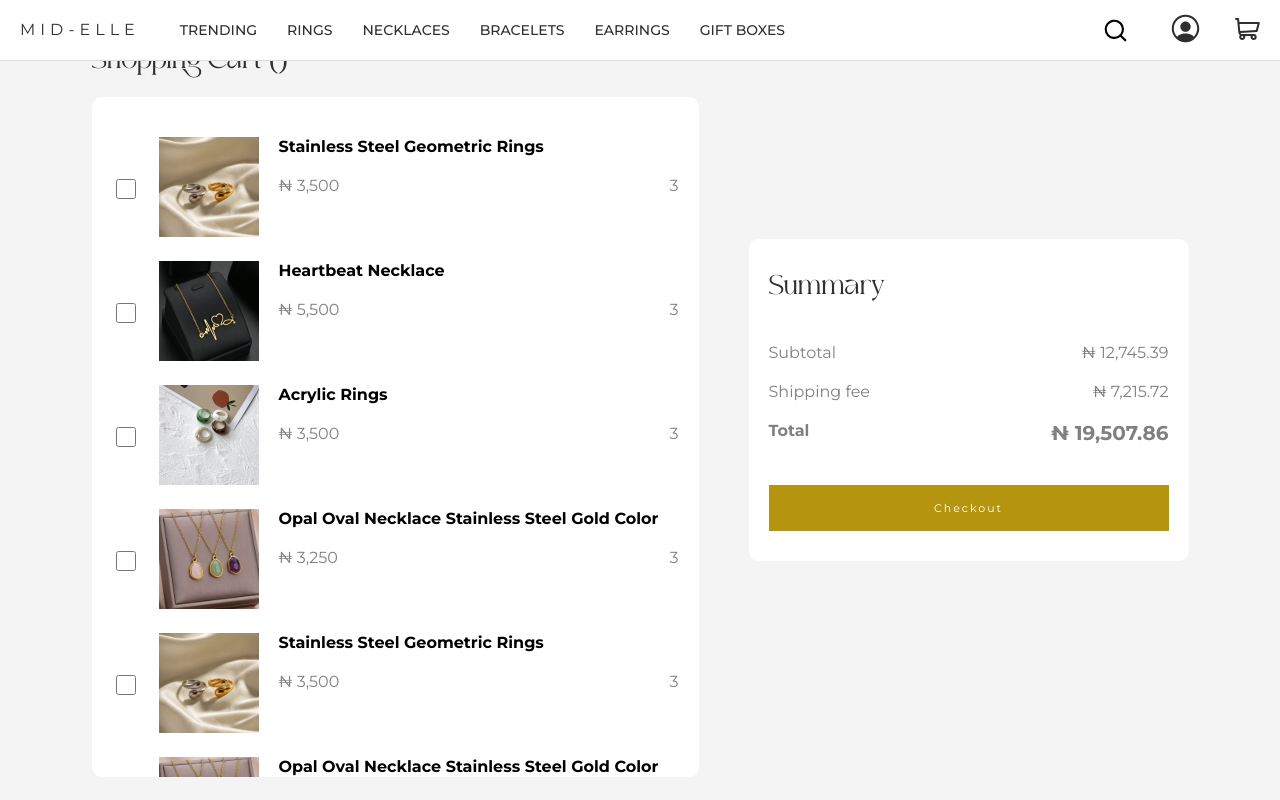
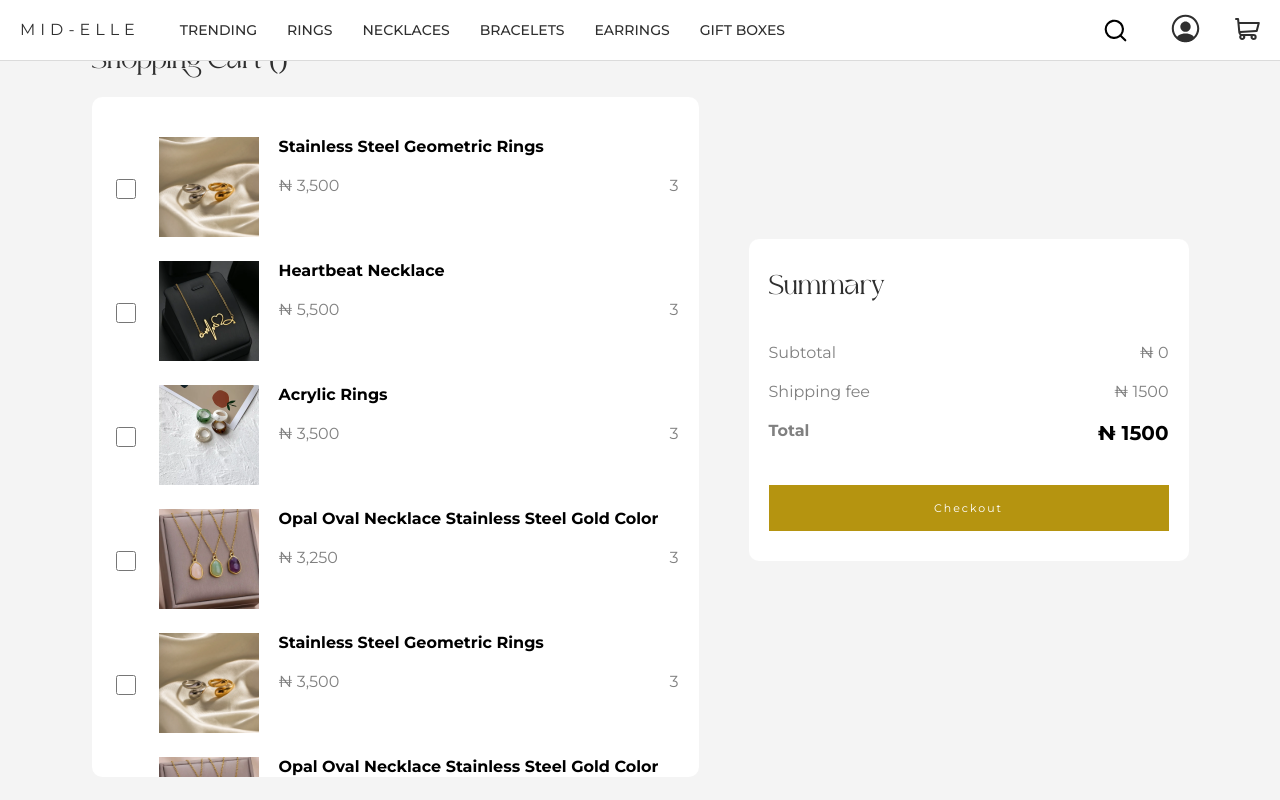
Before and after one commit to Yetu-1/mid-elle, a React (Vite) app in the folder client/: page /cart in a window 1280 px wide. Built offline with nearby package versions, Linux system fonts and the light colour scheme.

Commit message:
Compute total bill

```diff
--- a/client/src/screens/CartPage.tsx
+++ b/client/src/screens/CartPage.tsx
@@ -1,4 +1,4 @@
-import { FormEvent } from "react"
+import { FormEvent, useEffect, useState } from "react"
 import { CartProductCard } from "../components/CartProductCard"
 import "./CartPage.css"
 
@@ -54,13 +54,46 @@ const products = [
         id: '52334'
     }
 ]
+type ItemChecked = {
+    id: string
+    checked: boolean
+    price: number
+}
+export function CartPage() {
+    const [itemStatus, setItemStatus] = useState<ItemChecked[]>([])
+    const [totalBill, setTotalBill] = useState(0);
 
-export function CartPage() {
+    useEffect(()=> {
+        let states:ItemChecked[] = [];
+        products.forEach(item => {
+            states.push({id: item.id, checked: false, price: item.price});
+        })
+        setItemStatus(states);
+    }, []);
 
     function handleCheckOut(e: FormEvent) {
         e.preventDefault();
 
         console.log("submitted")
+        console.log(itemStatus)
+    }
+
+    function handleChange(id: string, state: boolean){
+        setItemStatus(preValue => {
+            return preValue.map(item => {
+                if(item.id == id && item.checked == true && state == false) { // if item was checked before but is now unchecked, substract it's price from the total bill
+                    setTotalBill((preVal) => {
+                        return preVal - item.price
+                    });
+                }else if(item.id == id && item.checked == false && state == true) { // if item was not checked before but is now checked, add it's price from the total bill
+                    setTotalBill((preVal) => {
+                        return preVal + item.price
+                    });
+                }
+                console.log("here")
+               return (item.id == id)? { ...item, checked: state } : item
+            })
+        });
     }
 
     return (
@@ -69,10 +102,10 @@ export function CartPage() {
                 <h1>Shopping Cart ({sessionStorage.getItem("cartCount")})</h1>
                 <form id="add-product-form" onSubmit={handleCheckOut}>
                     <div id="cart-list">
-                        {products.map((product, index) => {
+                        {products.map((product) => {
                             return (
                                 <div className="cart-item" key={`${product.id}`}>
-                                    <input type="checkbox" className="check-box" name="vehicle2" value="Car"></input>
+                                    <input type="checkbox" className="check-box" name="vehicle2" onChange={ (e) => handleChange(product.id, e.target.checked)}></input>
                                     <label htmlFor="vehicle2">
                                         <CartProductCard image={product.image} name={product.name} price={product.price} qty={3} id={product.id}/>
                                     </label>
@@ -86,15 +119,15 @@ export function CartPage() {
                 <h1>Summary</h1>
                 <div className="summary-item">
                     <p>Subtotal</p>
-                    <p>₦ 12,745.39</p>
+                    <p>₦ {totalBill}</p>
                 </div>
                 <div className="summary-item">
                     <p>Shipping fee</p>
-                    <p>₦ 7,215.72</p>
+                    <p>₦ 1500</p>
                 </div>
                 <div className="summary-item">
                     <p style={{fontWeight: "bold", lineHeight: "20px"}}>Total</p>
-                    <p style={{fontSize: "20px", fontWeight: "bold"}}>₦ 19,507.86</p>
+                    <p style={{fontSize: "20px", fontWeight: "bold", color: "black"}}>₦ {totalBill + 1500}</p>
                 </div>
                 <button form="add-product-form" className="checkout-button" type="submit" style={{width: "100%"}}>Checkout</button>
             </div>
```
